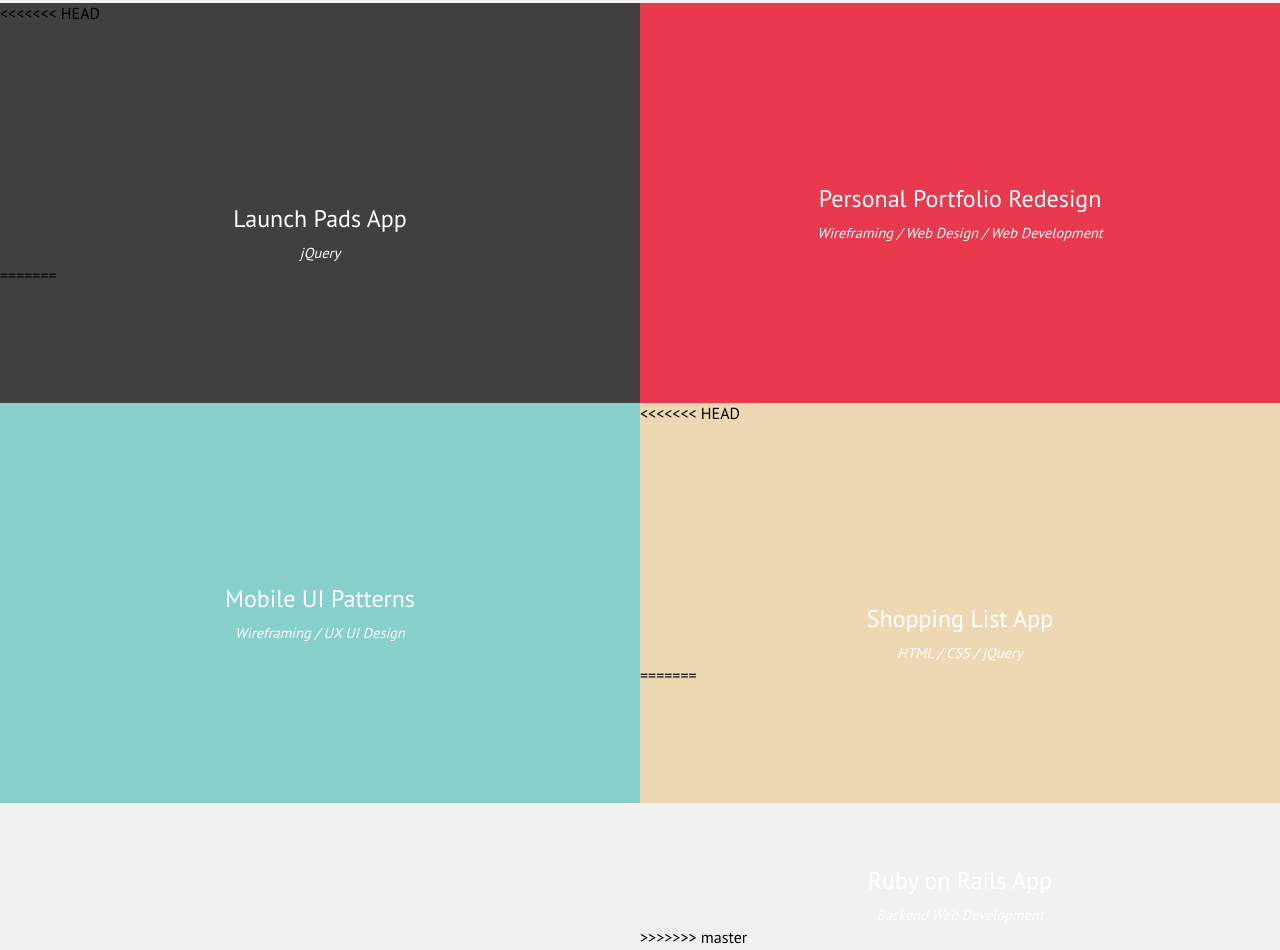
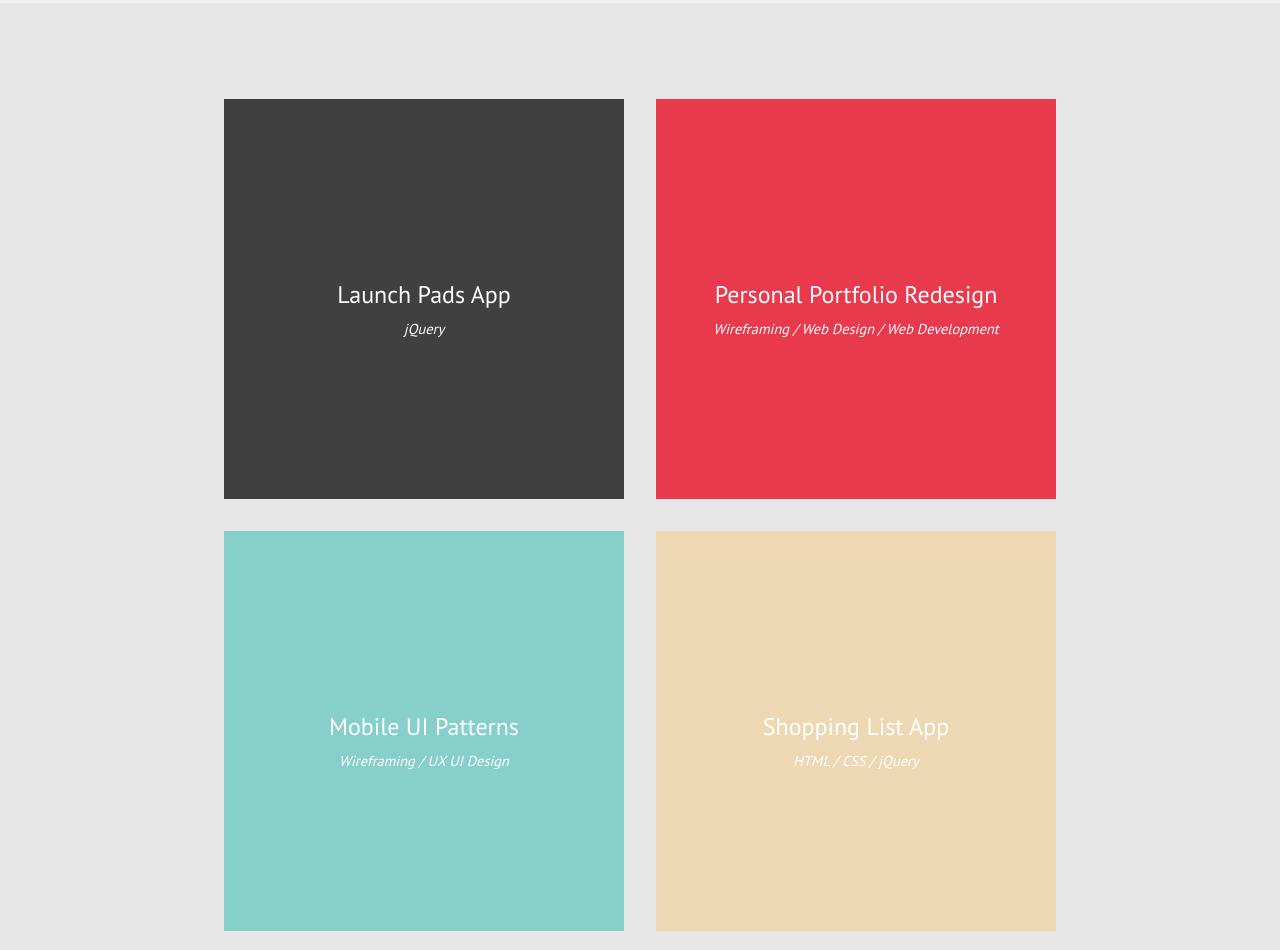
Before and after one commit to thom-d/dt_portfolio2016, a plain HTML site: page index.html in a window 1280 px wide. Shown: the part 758-1708 px from the top of the page. Drawn offline with nearby package versions, Linux system fonts and the light colour scheme.

Commit message:
tile sizing and flexbox

```diff
--- a/css/style.css
+++ b/css/style.css
@@ -80,10 +80,6 @@ font-size: 1.5em;
 padding: 11em 5em 15em 5em;
 }
 
-  @media screen and (max-width: 320px) {
-    .intro {background-color: red;}
-}
-
 .jumbo {
   font-size: 1.7em;
   letter-spacing: 1px;
@@ -94,8 +90,9 @@ padding: 11em 5em 15em 5em;
 
 
 .sample_work {
-background: #f1f1f2;
-padding: 0;
+background: #e7e7e7;
+padding: 5em 0;
+margin: 0 auto;
 }
 
 .cat_bar {
@@ -106,7 +103,8 @@ padding: 0;
 /******** Portfolio Tiles */
 
 .tile {
-  width: 50%; height: 25rem;
+  width: 25rem; height: 25rem;
+  margin: 1em;
 }
 
 .tile_icon {
@@ -126,6 +124,7 @@ padding: 0;
 .right {
   display: flex;
   flex-flow: row wrap;
+  justify-content: center;
 }
 
 /* Left side tiles */
@@ -221,6 +220,14 @@ button:hover {
 /****** RESPONSIVE MOBILE STYLES ******/
 /**************************************/
 
+  @media screen and (max-width: 320px) {
+    .intro {background-color: red;}
+
+    .btm_nav {
+      display: block;
+    }
+}
+
 
 
 
--- a/index.html
+++ b/index.html
@@ -27,11 +27,9 @@
 
   <div class="home_logo">
       <img src="assets/websafeLogo.png" />
-<<<<<<< HEAD
-    <a href="http://thom-d.github.io/dt_portfolio2016/" alt="home">Home</a></div>
-=======
-      <a href="http://thom-d.github.io/dt_portfolio2016/" alt="home">Home</a></div>
->>>>>>> master
+      <a href="http://thom-d.github.io/dt_portfolio2016/" alt="home">Home</a>
+  </div>
+
 
   <!-- RIGHT NAVIGATION BUTTONS -->
 
@@ -78,15 +76,9 @@
 <!-- Left side project tiles -->
   <div class="left">
     <div class="tile one">
-<<<<<<< HEAD
       <a href="https://thom-d.github.io/jquery-launchpad/" target="_blank">
         <p class="tile_icon">Launch Pads App<br><span class="subtitle">jQuery</span></p>
-=======
-      <a href="assets/denmark-1.jpg" data-lightbox="dreamtrip" data-title="Denmark">
-        <p class="tile_icon">Shopping List App<br><span class="subtitle">HTML / CSS / jQuery</span></p>
->>>>>>> master
-      </a>
-    </div>
+      </a></div>
 
     <div class="tile two">
       <a href="assets/image-slides-01.jpg" data-lightbox="dreamtrip" data-title="Denmark">
@@ -104,14 +96,9 @@
 
     <div class="tile four">
       <a href="assets/italy-2.jpg" data-lightbox="dreamtrip" data-title="Denmark">
-<<<<<<< HEAD
         <p class="tile_icon">Shopping List App<br><span class="subtitle">HTML / CSS / jQuery</span></p>
-=======
-        <p class="tile_icon">Ruby on Rails App<br><span class="subtitle">Backend Web Development</span></p>
->>>>>>> master
       </a>
     </div>
-
   </div>
 </section>
 
```
